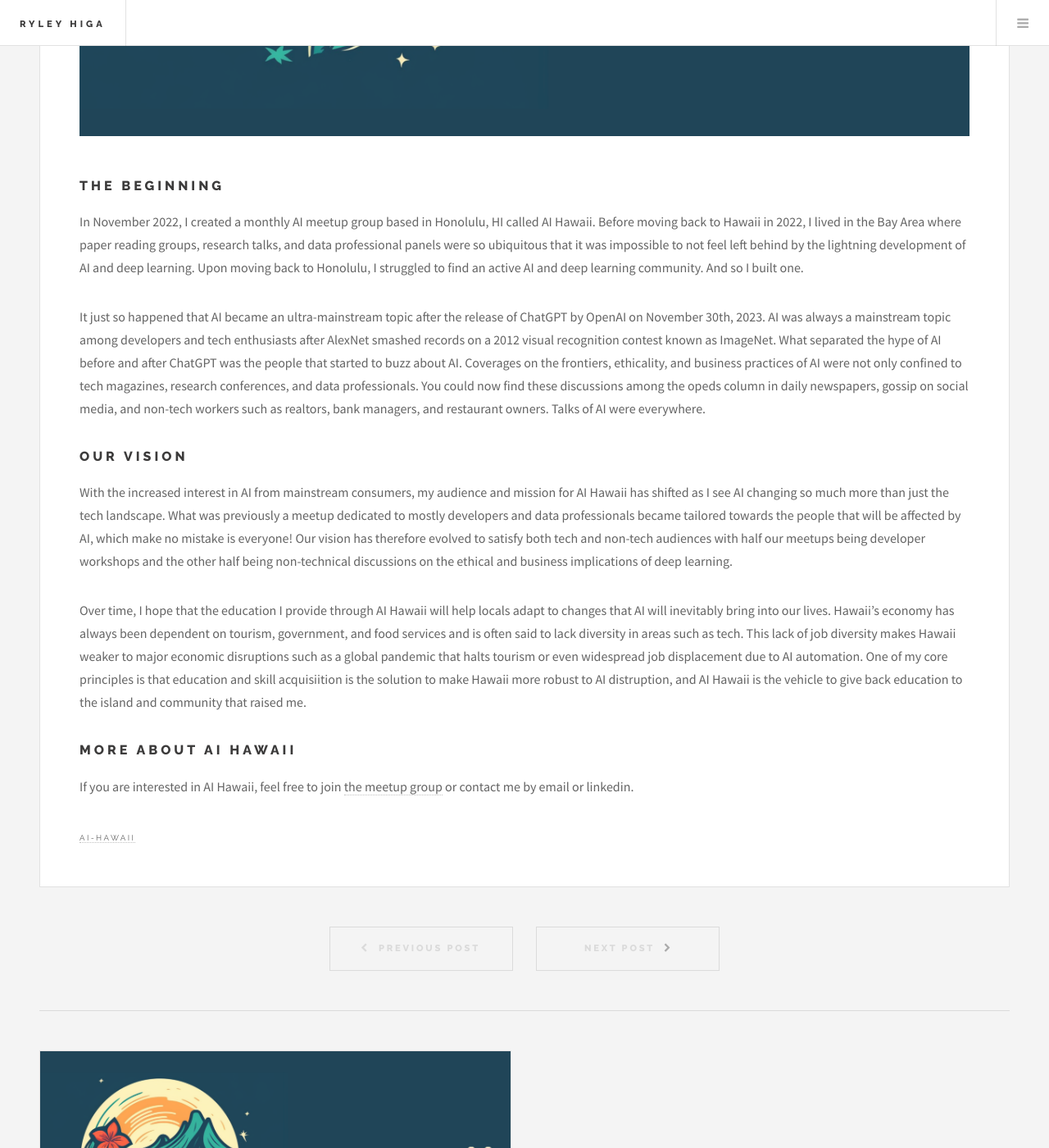
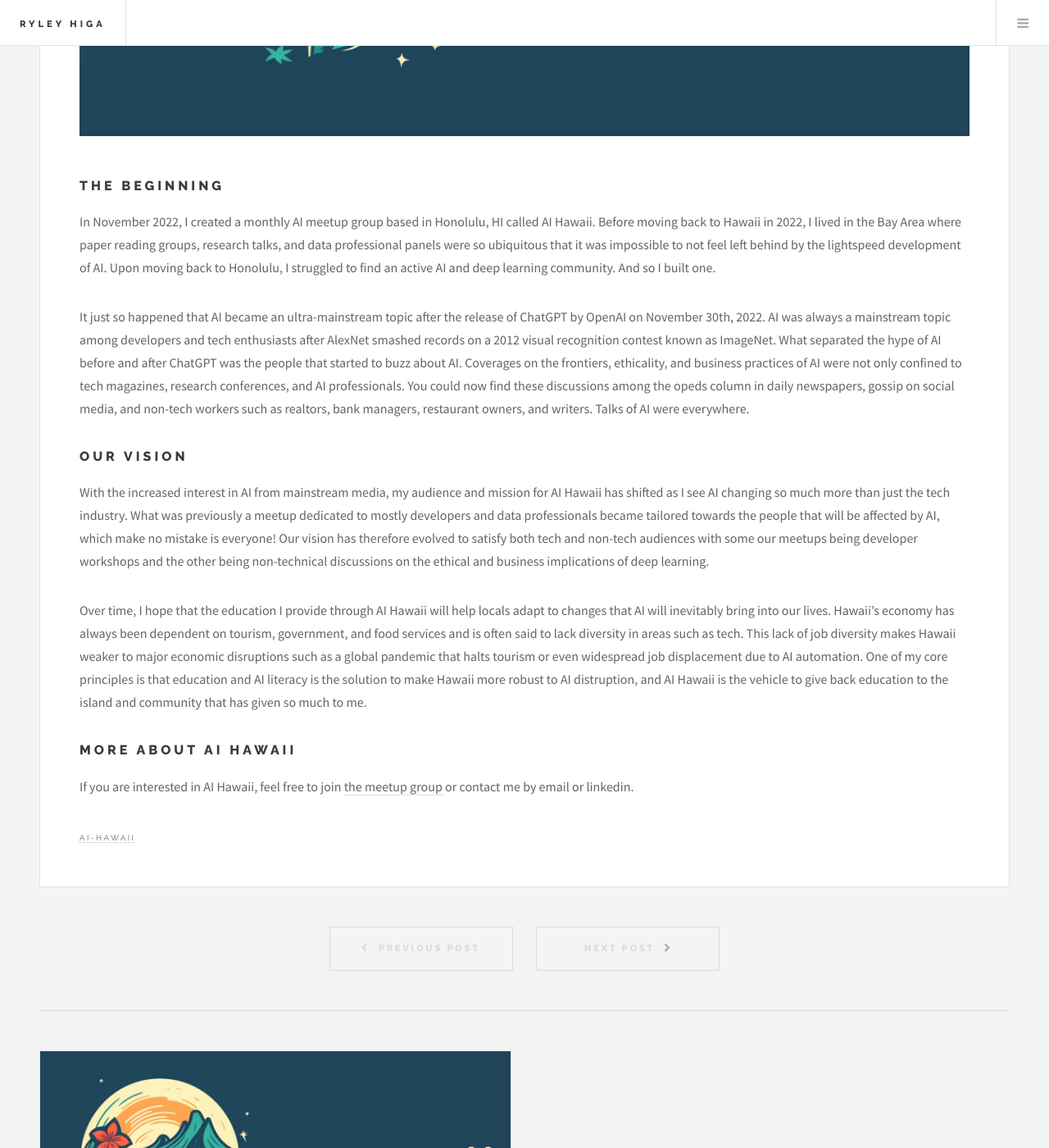
Before and after one commit to rhiga2/rhiga2.github.io, a Jekyll site: the page built from _posts/2023-08-25-deep-learning-hawaii.markdown, in a window 1280 px wide and 1400 px high, scrolled down 924 px. Shown: the whole window at 82% size. Built offline with Jekyll 4.4.1, drawn with Linux system fonts in a browser that asks for light colours.

Commit message:
Edited AI Hawaii article

```diff
--- a/_posts/2023-08-25-deep-learning-hawaii.markdown
+++ b/_posts/2023-08-25-deep-learning-hawaii.markdown
@@ -7,14 +7,14 @@
 image: /images/AIHawaii.png
 ---
 # The Beginning
-In November 2022, I created a monthly AI meetup group based in Honolulu, HI called AI Hawaii. Before moving back to Hawaii in 2022, I lived in the Bay Area where paper reading groups, research talks, and data professional panels were so ubiquitous that it was impossible to not feel left behind by the lightning development of AI and deep learning. Upon moving back to Honolulu, I struggled to find an active AI and deep learning community. And so I built one.
+In November 2022, I created a monthly AI meetup group based in Honolulu, HI called AI Hawaii. Before moving back to Hawaii in 2022, I lived in the Bay Area where paper reading groups, research talks, and data professional panels were so ubiquitous that it was impossible to not feel left behind by the lightspeed development of AI. Upon moving back to Honolulu, I struggled to find an active AI and deep learning community. And so I built one.
 
-It just so happened that AI became an ultra-mainstream topic after the release of ChatGPT by OpenAI on November 30th, 2023. AI was always a mainstream topic among developers and tech enthusiasts after AlexNet smashed records on a 2012 visual recognition contest known as ImageNet. What separated the hype of AI before and after ChatGPT was the people that started to buzz about AI. Coverages on the frontiers, ethicality, and business practices of AI were not only confined to tech magazines, research conferences, and data professionals. You could now find these discussions among the opeds column in daily newspapers, gossip on social media, and non-tech workers such as realtors, bank managers, and restaurant owners. Talks of AI were everywhere.
+It just so happened that AI became an ultra-mainstream topic after the release of ChatGPT by OpenAI on November 30th, 2022. AI was always a mainstream topic among developers and tech enthusiasts after AlexNet smashed records on a 2012 visual recognition contest known as ImageNet. What separated the hype of AI before and after ChatGPT was the people that started to buzz about AI. Coverages on the frontiers, ethicality, and business practices of AI were not only confined to tech magazines, research conferences, and AI professionals. You could now find these discussions among the opeds column in daily newspapers, gossip on social media, and non-tech workers such as realtors, bank managers, restaurant owners, and writers. Talks of AI were everywhere.
 
 # Our Vision
-With the increased interest in AI from mainstream consumers, my audience and mission for AI Hawaii has shifted as I see AI changing so much more than just the tech landscape. What was previously a meetup dedicated to mostly developers and data professionals became tailored towards the people that will be affected by AI, which make no mistake is everyone! Our vision has therefore evolved to satisfy both tech and non-tech audiences with half our meetups being developer workshops and the other half being non-technical discussions on the ethical and business implications of deep learning.
+With the increased interest in AI from mainstream media, my audience and mission for AI Hawaii has shifted as I see AI changing so much more than just the tech industry. What was previously a meetup dedicated to mostly developers and data professionals became tailored towards the people that will be affected by AI, which make no mistake is everyone! Our vision has therefore evolved to satisfy both tech and non-tech audiences with some our meetups being developer workshops and the other being non-technical discussions on the ethical and business implications of deep learning.
 
-Over time, I hope that the education I provide through AI Hawaii will help locals adapt to changes that AI will inevitably bring into our lives. Hawaii's economy has always been dependent on tourism, government, and food services and is often said to lack diversity in areas such as tech. This lack of job diversity makes Hawaii weaker to major economic disruptions such as a global pandemic that halts tourism or even widespread job displacement due to AI automation. One of my core principles is that education and skill acquisiition is the solution to make Hawaii more robust to AI distruption, and AI Hawaii is the vehicle to give back education to the island and community that raised me.
+Over time, I hope that the education I provide through AI Hawaii will help locals adapt to changes that AI will inevitably bring into our lives. Hawaii's economy has always been dependent on tourism, government, and food services and is often said to lack diversity in areas such as tech. This lack of job diversity makes Hawaii weaker to major economic disruptions such as a global pandemic that halts tourism or even widespread job displacement due to AI automation. One of my core principles is that education and AI literacy is the solution to make Hawaii more robust to AI distruption, and AI Hawaii is the vehicle to give back education to the island and community that has given so much to me.
 
 # More About AI Hawaii
 If you are interested in AI Hawaii, feel free to join [the meetup group][meetup] or contact me by email or linkedin.
```
Also changed, not shown: images/logo.jpg (deleted), images/pic01.jpg (deleted), images/pic02.jpg (deleted), images/pic03.jpg (deleted), images/pic04.jpg (deleted), images/pic05.jpg (deleted), images/pic06.jpg (deleted), images/pic07.jpg (deleted), images/pic08.jpg (deleted), images/pic09.jpg (deleted), images/pic10.jpg (deleted), images/pic11.jpg (deleted), images/pic12.jpg (deleted).
